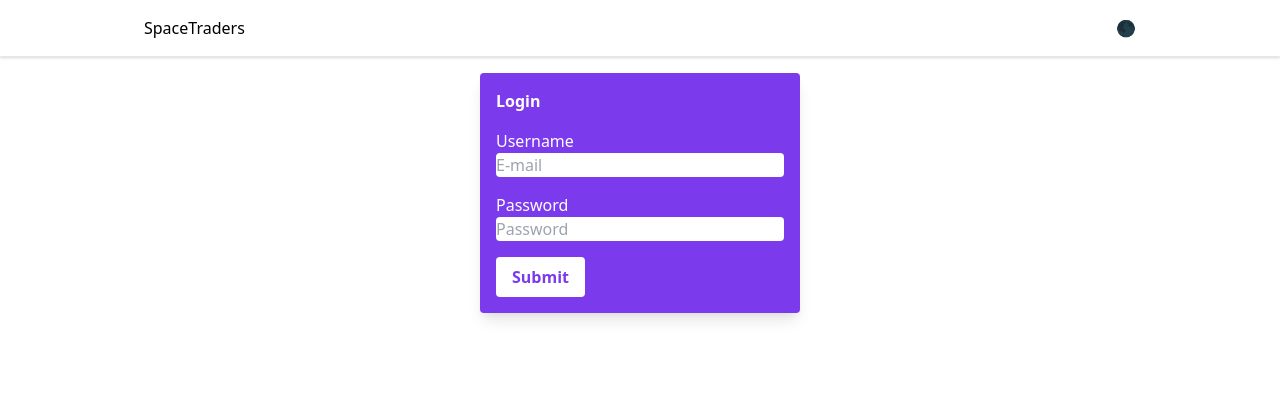
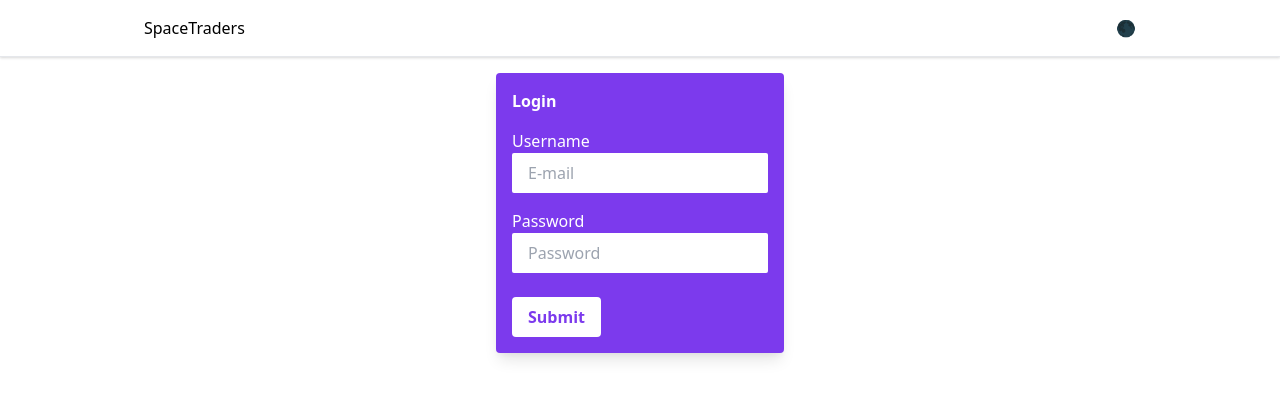
Before and after one commit to martijnd/spacetraders, a Vue app: page /login in a window 1280 px wide. Shown: the top 398 px of the page. Built offline with nearby package versions, Linux system fonts and the light colour scheme; no server answers.

Commit message:
TextInput

```diff
--- a/src/App.vue
+++ b/src/App.vue
@@ -1,7 +1,7 @@
 <template>
-  <div class="min-h-screen">
+  <div class="min-h-screen flex flex-col">
     <Nav />
-    <main class="container max-w-screen-lg mx-auto p-4">
+    <main class="container max-w-screen-lg mx-auto p-4 flex-grow">
       <router-view />
     </main>
   </div>
--- a/src/components/TextInput.vue
+++ b/src/components/TextInput.vue
@@ -1,7 +1,7 @@
 <template>
   <input
     v-bind="$attrs"
-    class="w-full mb-2 dark:bg-gray-900"
+    class="w-full mb-2 dark:bg-gray-900 block text-gray-800 rounded-sm py-2 px-4"
   >
 </template>
 
--- a/src/pages/index.vue
+++ b/src/pages/index.vue
@@ -1,6 +1,6 @@
 <template>
   <PrimaryTitle>
-    Home
+    SpaceTraders
   </PrimaryTitle>
 </template>
 
--- a/src/pages/login.vue
+++ b/src/pages/login.vue
@@ -1,7 +1,7 @@
 <template>
   <div class="grid place-items-center">
     <form
-      class="p-4 bg-purple-600 rounded shadow-lg space-y-4"
+      class="p-4 bg-purple-600 rounded shadow-lg space-y-4 w-72"
       @submit.prevent="onSubmit"
     >
       <h2 class="font-bold text-white">
@@ -9,24 +9,22 @@
       </h2>
       <label class="block mb-2 text-white">
         Username
-        <input
+        <TextInput
           v-model="state.username"
           placeholder="E-mail"
           autocomplete="username"
           name="email"
-          class="block text-gray-800 w-72 rounded"
           type="text"
-        ></label>
+        /></label>
       <label class="block mb-2 text-white">
         Password
-        <input
+        <TextInput
           v-model="state.password"
           autocomplete="current-password"
           placeholder="Password"
           name="current-password"
-          class="block text-gray-800 w-72 rounded"
           type="password"
-        ></label>
+        /></label>
       <button class="text-purple-600 bg-white rounded px-4 py-2 font-bold ">
         Submit
       </button>
@@ -35,11 +33,13 @@
 </template>
 
 <script lang="ts">
+import TextInput from '@/components/TextInput.vue';
 import { useStore } from '@/store';
 import axios from 'axios';
 import { defineComponent, reactive } from 'vue';
 
 export default defineComponent({
+  components: { TextInput },
   setup() {
     const state = reactive({
       username: '',
```
